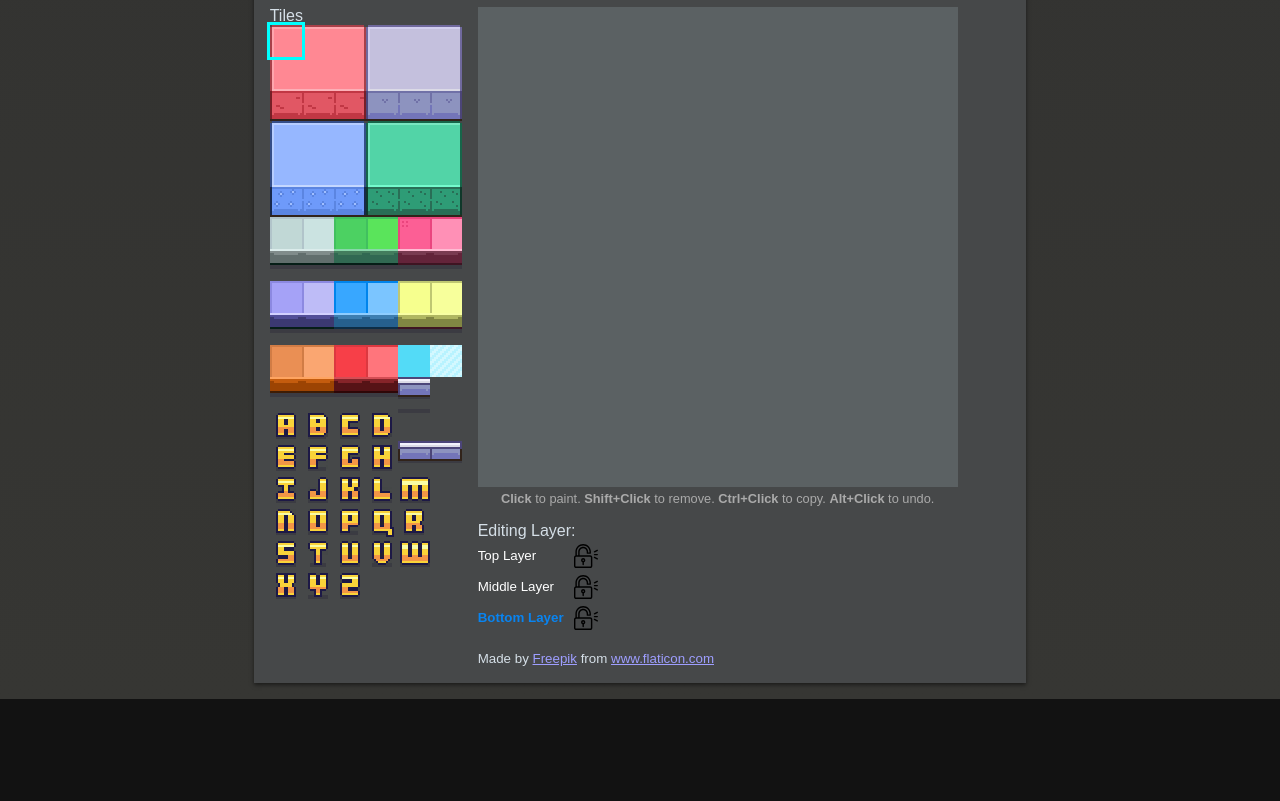
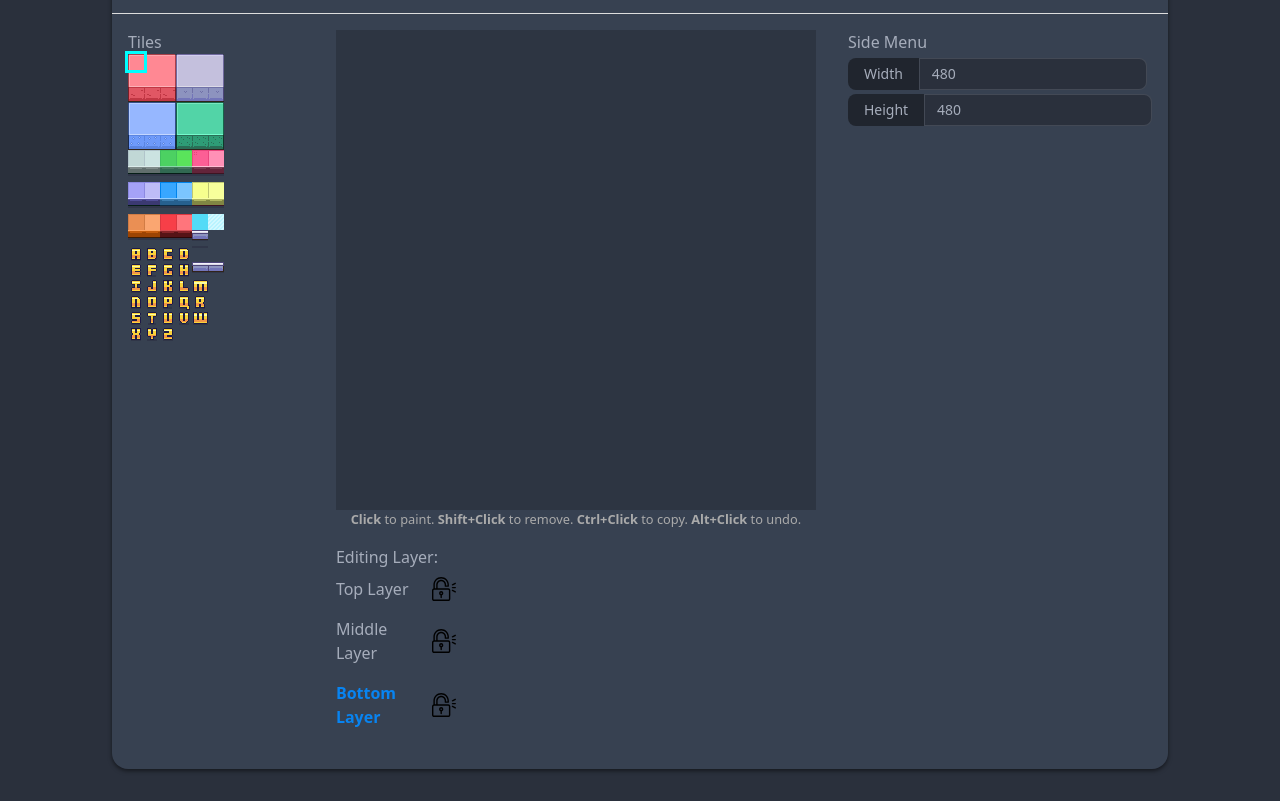
Before and after one commit to oneManDev-io/tilemap-editor, a website: page index.html in a window 1280 px wide. Shown: the part 101-902 px from the top of the page. Before the commit the page ends 800 px from the top, so only its background shows below. Drawn offline with Linux system fonts and the light colour scheme.

Commit message:
added options to resize the editor canvas

```diff
--- /dev/null
+++ b/css/input.css
@@ -0,0 +1,9 @@
+@tailwind base;
+@tailwind components;
+@tailwind utilities;
+
+@layer components {
+  .card {
+    @apply bg-gray-700 my-8
+  }
+}
--- a/styles.css
+++ b/css/styles.css
@@ -19,15 +19,22 @@ img {
 }
 
 body {
-  font-family: 'Source Sans Pro', sans-serif;
+  /* /* font-family: 'Source Sans Pro', sans-serif;
   padding: 1em;
   /* background: linear-gradient(180deg, #fff9e4 0%, #eeeed8 100%);
   color: #2f2c48; */
-  background: linear-gradient(180deg, #333331 0%, #363633 100%);
-  color: #d5dfe7;
+  /* background: linear-gradient(180deg, #333331 0%, #363633 100%);
+  color: #d5dfe7; */
   display: flex;
-  justify-content: space-around;
+  */ */ justify-content: space-around;
   margin: 0;
+
+}
+
+canvas {
+  /* background: #f4f8f9; */
+  background: #2d3542;
+  image-rendering: pixelated !important;
 }
 
 .instructions {
@@ -47,7 +54,7 @@ body {
 
 .card {
   /* background: #fff; */
-  background: #464849;
+  /* background: #464849; */
   box-shadow: 0px 2px 4px rgba(0, 0, 0, 0.5);
   padding-bottom: 16px;
 }
@@ -82,14 +89,15 @@ body {
   padding-right: 16px;
 }
 
-canvas {
-  /* background: #f4f8f9; */
-  background: #5b6163;
-  image-rendering: pixelated !important;
+.tileset-container {
+  position: relative;
+  min-width: 192px;
 }
 
-.tileset-container {
-  position: relative;
+#tileset-source {
+  /* width: 192px;
+  height: 600px; */
+  object-fit: contain !important;
 }
 
 .tileset-container-selection {
--- a/index.html
+++ b/index.html
@@ -1,5 +1,5 @@
 <!DOCTYPE html>
-<html lang="en">
+<html lang="en" data-theme="dark">
 
 <head>
   <meta charset="UTF-8" />
@@ -7,7 +7,8 @@
 
   <meta name="description" content="Create your tile map with this online Tile Map Editor" />
 
-  <link rel="stylesheet" href="styles.css" />
+  <link rel="stylesheet" href="css/styles.css" />
+  <link rel="stylesheet" href="css/output.css">
   <script src="scripts.js" defer></script>
   <title>Tilemap Editor</title>
 </head>
@@ -37,8 +38,8 @@
           </div>
         </aside>
         <main class="card_right-column">
-          <canvas width="480" height="480"></canvas>
 
+          <canvas id="editor-canvas" width="480" height="480"></canvas>
           <p class="instructions">
             <strong>Click</strong> to paint. <strong>Shift+Click</strong> to remove.
             <strong>Ctrl+Click</strong> to copy. <strong>Alt+Click</strong> to undo.
@@ -60,12 +61,32 @@
                 <span class="padlock" onclick="setLayerIsBlock(0)" padlock-layer="0"></span>
               </li>
             </ul>
-            <small class="attribution">Made by
-              <a href="http://www.freepik.com/" title="Freepik">Freepik</a> from
-              <a href="https://www.flaticon.com/" title="Flaticon"> www.flaticon.com</a>
-            </small>
+            <div class="credits"></div>
           </div>
+
         </main>
+
+        <aside>
+          <label>Side Menu</label>
+          <div class="side-menu">
+
+            <div class="form-control mt-1">
+              <label class="input-group input-group-sm">
+                <span>Width</span>
+                <input type="text" value="480" class="inputWidth input input-bordered input-sm" />
+              </label>
+            </div>
+
+            <div class="form-control mt-1">
+              <label class="input-group input-group-sm">
+                <span>Height</span>
+                <input type="text" value="480" class="inputHeight input input-bordered input-sm" />
+              </label>
+            </div>
+
+          </div>
+        </aside>
+
       </div>
     </div>
   </div>
--- a/package.json
+++ b/package.json
@@ -4,11 +4,16 @@
   "description": "<h1 align=\"center\">TileME</h1>",
   "main": "scripts.js",
   "scripts": {
+    "build": "npx tailwindcss -i ./css/input.css -o ./css/output.css --watch",
     "test": "echo \"Error: no test specified\" && exit 1"
   },
   "author": "",
   "license": "ISC",
   "dependencies": {
+    "daisyui": "^2.51.5",
     "typescript": "^5.0.3"
+  },
+  "devDependencies": {
+    "tailwindcss": "^3.3.1"
   }
 }
--- a/scripts.js
+++ b/scripts.js
@@ -1,12 +1,36 @@
 const tilesetImage = document.getElementById("tileset-source");
-const canvas = document.querySelector("canvas");
+var canvas = document.querySelector("#editor-canvas");
 const tilesetContainer = document.querySelector(".tileset-container");
 const tilesetSelection = document.querySelector(".tileset-container-selection");
 
-const IMG_SOURCE = "./assets/TileEditorSpritesheet.2x_2.png";
-const SIZE_OF_CROP = 32;
+const IMG_SOURCE = "./assets/demo_tileset_16x16.png";
+
+const SIZE_OF_CROP = 16;
 const WIDTH = canvas.width;
 const HEIGHT = canvas.height;
+
+window.onload = function () {
+  tilesetSelection.style.width = `${SIZE_OF_CROP}px`;
+  tilesetSelection.style.height = `${SIZE_OF_CROP}px`;
+};
+
+const widthInput = document.querySelector(".inputWidth");
+const heightInput = document.querySelector(".inputHeight");
+
+function updateCanvasSize() {
+  const width = parseInt(widthInput.value);
+  const height = parseInt(heightInput.value);
+
+  canvas.width = width;
+  canvas.height = height;
+
+  draw();
+  // Add code to redraw the canvas content here
+}
+
+document.querySelectorAll(".inputWidth, .inputHeight").forEach((input) => {
+  input.addEventListener("input", updateCanvasSize);
+});
 
 let selection = [0, 0];
 let currentLayer = 0;
--- /dev/null
+++ b/tailwind.config.js
@@ -0,0 +1,11 @@
+/** @type {import('tailwindcss').Config} */
+module.exports = {
+  content: ["index.html"],
+  theme: {
+    extend: {},
+  },
+  plugins: [require("daisyui")],
+  daisyui: {
+    themes: ["light", "dark"],
+  },
+};
```
Also changed, not shown: README.md (deleted), assets/demo_tileset.png (renamed from assets/TileEditorSpritesheet.2x_2.png), assets/demo_tileset_16x16.png (added), css/output.css (added), 1 other file.
